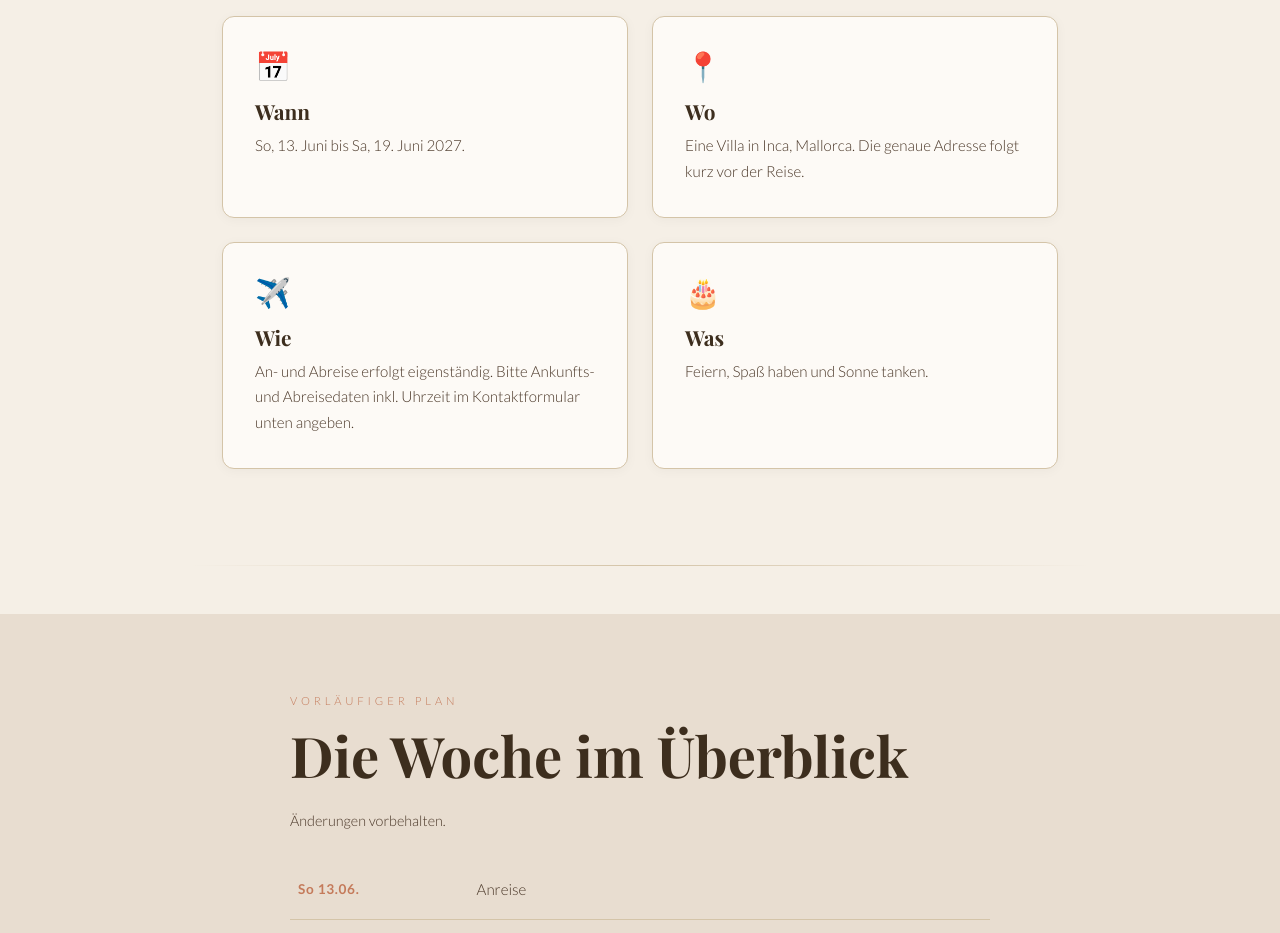
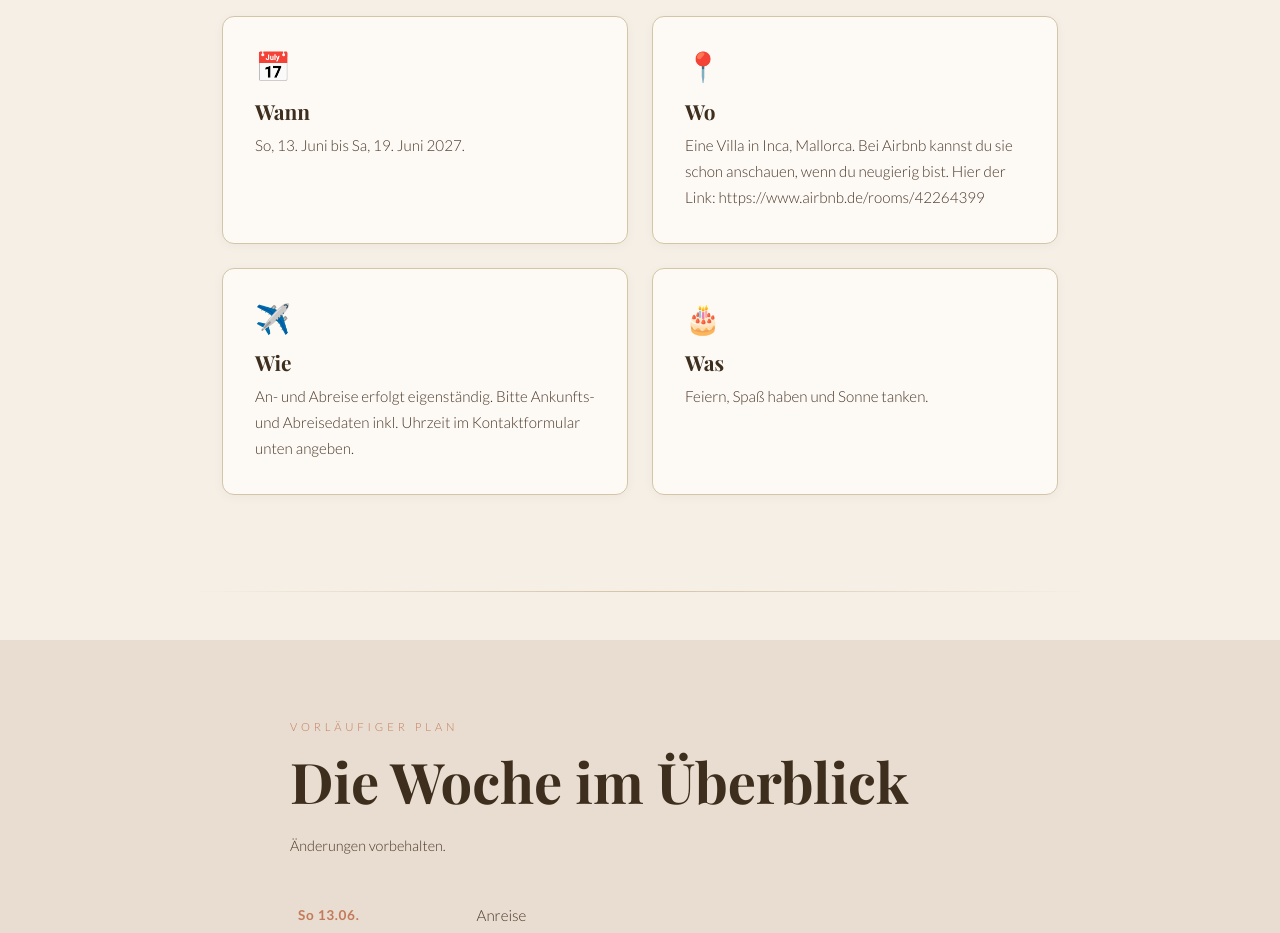
Before and after one commit to laurasgeburtstag/mallorcaedition, a plain HTML site: page index.html in a window 1280 px wide. Shown: the part 1820-2753 px from the top of the page. Drawn offline with nearby package versions, Linux system fonts and the light colour scheme; a web font is replaced by a local one.

Commit message:
Update index.html

```diff
--- a/index.html
+++ b/index.html
@@ -598,7 +598,7 @@
     <div class="detail-card">
       <span class="icon">📍</span>
       <h3>Wo</h3>
-      <p>Eine Villa in Inca, Mallorca. Die genaue Adresse folgt kurz vor der Reise.</p>
+      <p>Eine Villa in Inca, Mallorca. Bei Airbnb kannst du sie schon anschauen, wenn du neugierig bist. Hier der Link: https://www.airbnb.de/rooms/42264399</p>
     </div>
     <div class="detail-card">
       <span class="icon">✈️</span>
```
